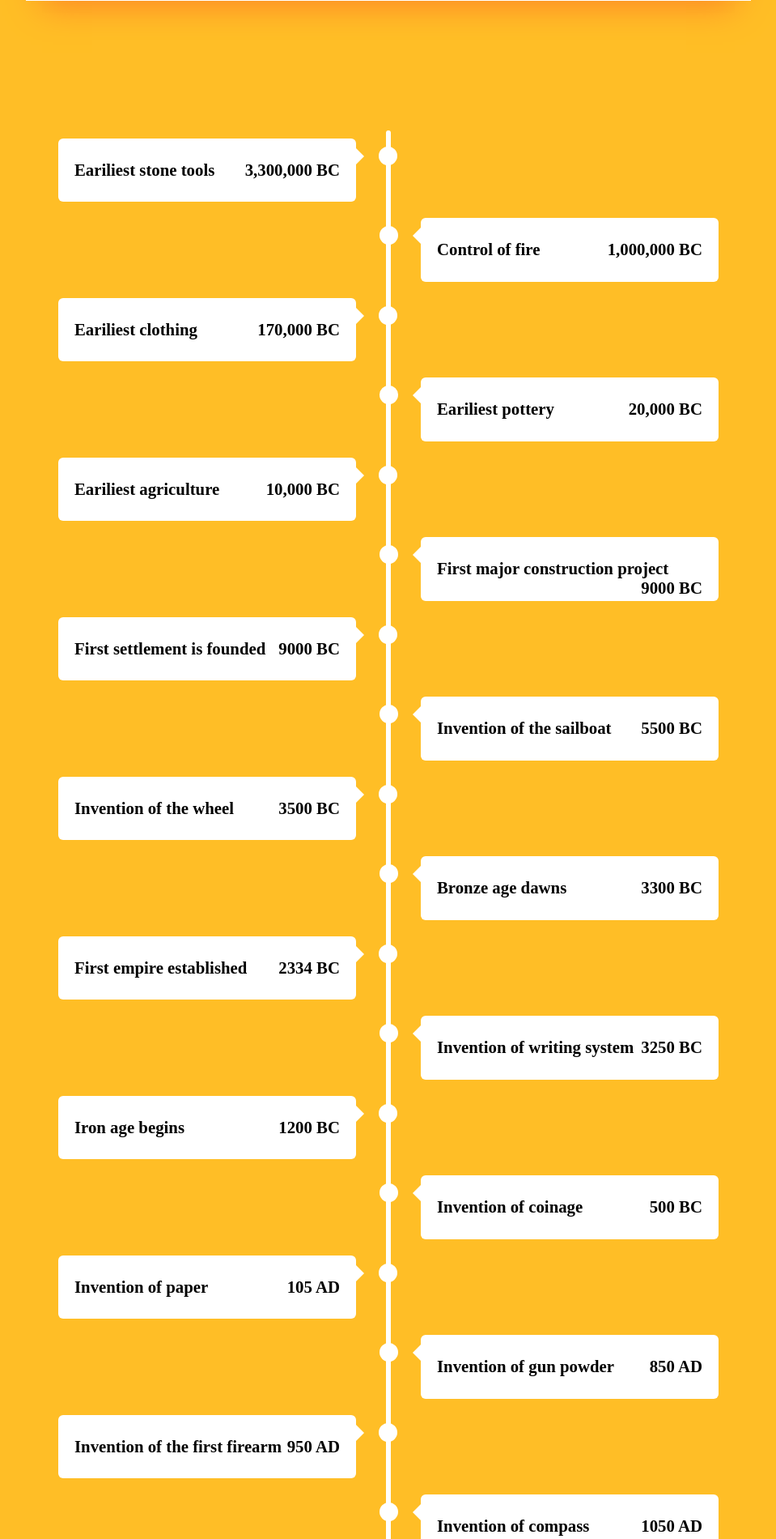
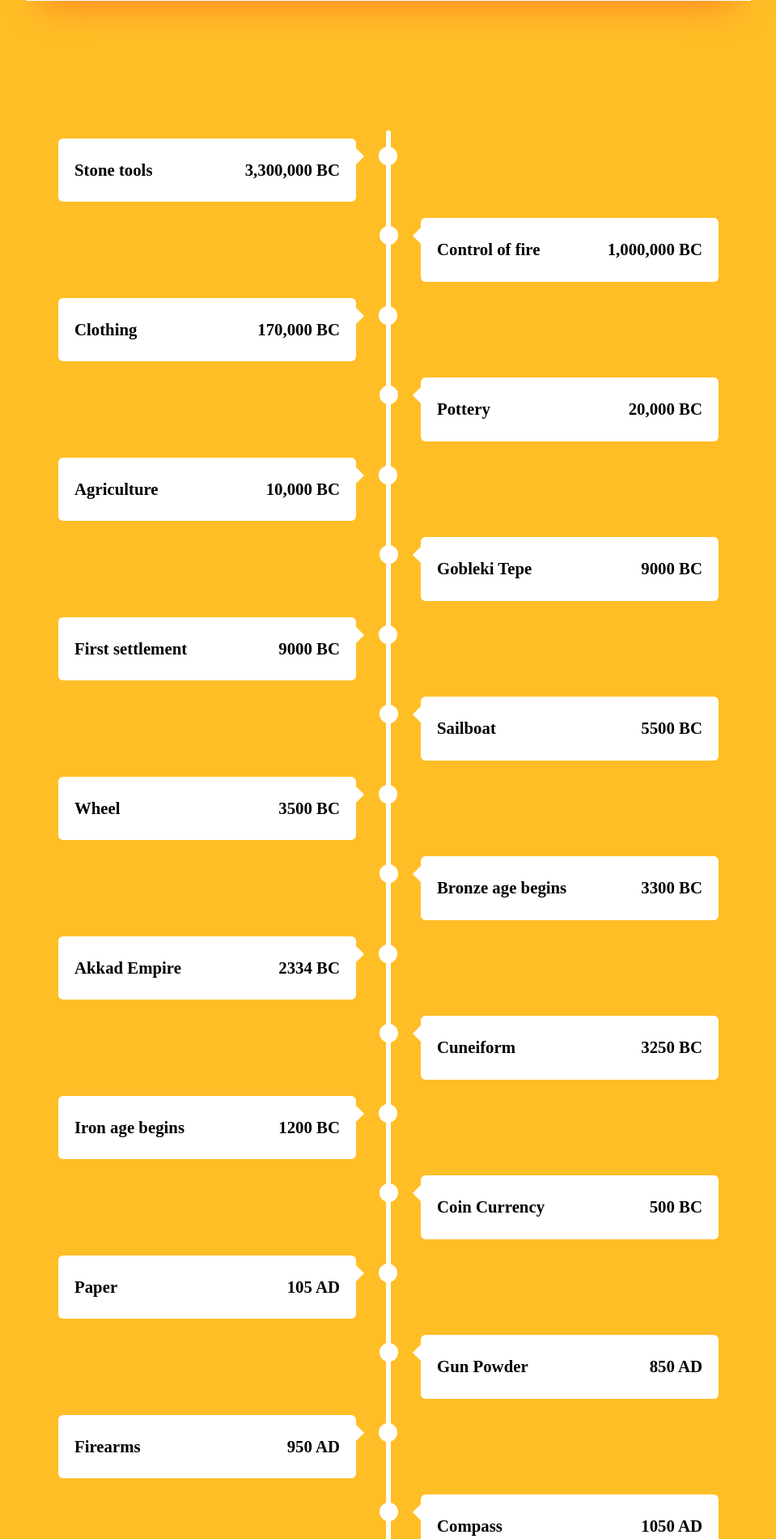
Before and after one commit to CalumDixon/Historyofinvention, a PHP site: page / in a window 1280 px wide. Shown: the part 1547-3447 px from the top of the page at 81% size, without its empty margins (160-1119 px from the left). Run offline with PHP 8.4, Linux system fonts and the light colour scheme; some web fonts are replaced.

Commit message:
Adjusted titling of events to make for larger text

```diff
--- a/index.html
+++ b/index.html
@@ -122,7 +122,7 @@
 
                         <div class="eventcontent">
 
-                            <h2>Eariliest stone tools <span class="eventdate">3,300,000 BC</span></h2>
+                            <h2>Stone tools<span class="eventdate">3,300,000 BC</span></h2>
 
                         </div>
 
@@ -132,7 +132,7 @@
 
                         <div class="eventcontent">
 
-                            <h2>Control of fire <span class="eventdate">1,000,000 BC</span></h2>
+                            <h2>Control of fire<span class="eventdate">1,000,000 BC</span></h2>
 
                         </div>
 
@@ -142,7 +142,7 @@
 
                         <div class="eventcontent">
 
-                            <h2>Eariliest clothing <span class="eventdate">170,000 BC</span></h2>
+                            <h2>Clothing<span class="eventdate">170,000 BC</span></h2>
 
                         </div>
 
@@ -152,7 +152,7 @@
 
                         <div class="eventcontent">
 
-                            <h2>Eariliest pottery <span class="eventdate">20,000 BC</span></h2>
+                            <h2>Pottery<span class="eventdate">20,000 BC</span></h2>
 
                         </div>
 
@@ -162,7 +162,7 @@
 
                         <div class="eventcontent">
 
-                            <h2>Eariliest agriculture <span class="eventdate">10,000 BC</span></h2>
+                            <h2>Agriculture<span class="eventdate">10,000 BC</span></h2>
 
                         </div>
 
@@ -172,7 +172,7 @@
 
                         <div class="eventcontent">
 
-                            <h2>First major construction project <span class="eventdate">9000 BC</span></h2>
+                            <h2>Gobleki Tepe<span class="eventdate">9000 BC</span></h2>
 
                         </div>
 
@@ -183,7 +183,7 @@
 
                         <div class="eventcontent">
 
-                            <h2>First settlement is founded <span class="eventdate">9000 BC</span></h2>
+                            <h2>First settlement<span class="eventdate">9000 BC</span></h2>
 
                         </div>
 
@@ -193,7 +193,7 @@
 
                         <div class="eventcontent">
 
-                            <h2>Invention of the sailboat <span class="eventdate">5500 BC</span></h2>
+                            <h2>Sailboat <span class="eventdate">5500 BC</span></h2>
 
                         </div>
 
@@ -203,7 +203,7 @@
 
                         <div class="eventcontent">
 
-                            <h2>Invention of the wheel <span class="eventdate">3500 BC</span></h2>
+                            <h2>Wheel <span class="eventdate">3500 BC</span></h2>
 
                         </div>
 
@@ -213,7 +213,7 @@
 
                         <div class="eventcontent">
 
-                            <h2>Bronze age dawns <span class="eventdate">3300 BC</span></h2>
+                            <h2>Bronze age begins <span class="eventdate">3300 BC</span></h2>
 
                         </div>
 
@@ -223,7 +223,7 @@
 
                         <div class="eventcontent">
 
-                            <h2>First empire established <span class="eventdate">2334 BC</span></h2>
+                            <h2>Akkad Empire <span class="eventdate">2334 BC</span></h2>
 
                         </div>
 
@@ -233,7 +233,7 @@
 
                         <div class="eventcontent">
 
-                            <h2>Invention of writing system <span class="eventdate">3250 BC</span></h2>
+                            <h2>Cuneiform <span class="eventdate">3250 BC</span></h2>
 
                         </div>
 
@@ -243,7 +243,7 @@
 
                         <div class="eventcontent">
 
-                            <h2>Iron age begins <span class="eventdate">1200 BC</span></h2>
+                            <h2>Iron age begins<span class="eventdate">1200 BC</span></h2>
 
                         </div>
 
@@ -253,7 +253,7 @@
 
                         <div class="eventcontent">
 
-                            <h2>Invention of coinage <span class="eventdate">500 BC</span></h2>
+                            <h2>Coin Currency<span class="eventdate">500 BC</span></h2>
 
                         </div>
 
@@ -263,7 +263,7 @@
 
                         <div class="eventcontent">
 
-                            <h2>Invention of paper <span class="eventdate">105 AD</span></h2>
+                            <h2>Paper<span class="eventdate">105 AD</span></h2>
 
                         </div>
 
@@ -273,7 +273,7 @@
 
                         <div class="eventcontent">
 
-                            <h2>Invention of gun powder <span class="eventdate">850 AD</span></h2>
+                            <h2>Gun Powder<span class="eventdate">850 AD</span></h2>
 
                         </div>
 
@@ -283,7 +283,7 @@
 
                         <div class="eventcontent">
 
-                            <h2>Invention of the first firearm <span class="eventdate">950 AD</span></h2>
+                            <h2>Firearms<span class="eventdate">950 AD</span></h2>
 
                         </div>
 
@@ -293,7 +293,7 @@
 
                         <div class="eventcontent">
 
-                            <h2>Invention of compass <span class="eventdate">1050 AD</span></h2>
+                            <h2>Compass<span class="eventdate">1050 AD</span></h2>
 
                         </div>
 
@@ -303,7 +303,7 @@
 
                         <div class="eventcontent">
 
-                            <h2>Invention of the printing press <span class="eventdate">1439 AD</span></h2>
+                            <h2>Printing Press<span class="eventdate">1439 AD</span></h2>
 
                         </div>
 
@@ -314,7 +314,7 @@
 
                         <div class="eventcontent">
 
-                            <h2>Invention of steam engine <span class="eventdate">1698 AD</span></h2>
+                            <h2>Steam Engine<span class="eventdate">1698 AD</span></h2>
 
                         </div>
 
@@ -324,7 +324,7 @@
 
                         <div class="eventcontent">
 
-                            <h2>Creation of the first vaccine <span class="eventdate">1796 AD</span></h2>
+                            <h2>Vaccines<span class="eventdate">1796 AD</span></h2>
 
                         </div>
 
@@ -334,7 +334,7 @@
 
                         <div class="eventcontent">
 
-                            <h2>Invention of steam locomotive <span class="eventdate">1804 AD</span></h2>
+                            <h2>Steam Locomotive<span class="eventdate">1804 AD</span></h2>
 
                         </div>
 
@@ -344,7 +344,7 @@
 
                         <div class="eventcontent">
 
-                            <h2>Invention of the camera <span class="eventdate">1816 AD</span></h2>
+                            <h2>Camera<span class="eventdate">1816 AD</span></h2>
 
                         </div>
 
@@ -354,7 +354,7 @@
 
                         <div class="eventcontent">
 
-                            <h2>Bessemer process discovered <span class="eventdate">1850 AD</span></h2>
+                            <h2>Bessemer process<span class="eventdate">1850 AD</span></h2>
 
                         </div>
 
@@ -364,7 +364,7 @@
 
                         <div class="eventcontent">
 
-                            <h2>Invention of telephone <span class="eventdate">1860 AD</span></h2>
+                            <h2>Telephone<span class="eventdate">1860 AD</span></h2>
 
                         </div>
 
@@ -374,7 +374,7 @@
 
                         <div class="eventcontent">
 
-                            <h2>Invention of the first plastic <span class="eventdate">1862 AD</span></h2>
+                            <h2>Plastic<span class="eventdate">1862 AD</span></h2>
 
                         </div>
 
@@ -384,7 +384,7 @@
 
                         <div class="eventcontent">
 
-                            <h2>Invention of first car <span class="eventdate">1886 AD</span></h2>
+                            <h2>Automobile<span class="eventdate">1886 AD</span></h2>
 
                         </div>
 
@@ -394,7 +394,7 @@
 
                         <div class="eventcontent">
 
-                            <h2>Invention of radio <span class="eventdate">1901 AD</span></h2>
+                            <h2>Radio<span class="eventdate">1901 AD</span></h2>
 
                         </div>
 
@@ -405,7 +405,7 @@
 
                         <div class="eventcontent">
 
-                            <h2>Invention of the first airplane <span class="eventdate">1903 AD</span></h2>
+                            <h2>Airplane<span class="eventdate">1903 AD</span></h2>
 
                         </div>
 
@@ -415,7 +415,7 @@
 
                         <div class="eventcontent">
 
-                            <h2>Invention of pencillin <span class="eventdate">1926 AD</span></h2>
+                            <h2>Pencillin<span class="eventdate">1926 AD</span></h2>
 
                         </div>
 
@@ -425,7 +425,7 @@
 
                         <div class="eventcontent">
 
-                            <h2>Invention of the televison <span class="eventdate">1927 AD</span></h2>
+                            <h2>Televison<span class="eventdate">1927 AD</span></h2>
 
                         </div>
 
@@ -435,7 +435,7 @@
 
                         <div class="eventcontent">
 
-                            <h2>Invention of the computer <span class="eventdate">1935 AD</span></h2>
+                            <h2>Computer<span class="eventdate">1935 AD</span></h2>
 
                         </div>
 
@@ -445,7 +445,7 @@
 
                         <div class="eventcontent">
 
-                            <h2>Invention of the nuclear bomb <span class="eventdate">1945 AD</span></h2>
+                            <h2>Nuclear bomb<span class="eventdate">1945 AD</span></h2>
 
                         </div>
 
@@ -455,7 +455,7 @@
 
                         <div class="eventcontent">
 
-                            <h2>Invention of the first satellite <span class="eventdate">1957 AD</span></h2>
+                            <h2>Satellite<span class="eventdate">1957 AD</span></h2>
 
                         </div>
 
@@ -465,7 +465,7 @@
 
                         <div class="eventcontent">
 
-                            <h2>Invention of World Wide Web <span class="eventdate">1990 AD</span></h2>
+                            <h2>World Wide Web<span class="eventdate">1990 AD</span></h2>
 
                         </div>
 
--- a/stylesheet.css
+++ b/stylesheet.css
@@ -529,7 +529,7 @@ nav a{
 }
 
 .eventcontent h2{
-    font-size:0.8em;
+    font-size:0.9em;
     font-family: museo-sans;
     font-weight:900;
 }
```
